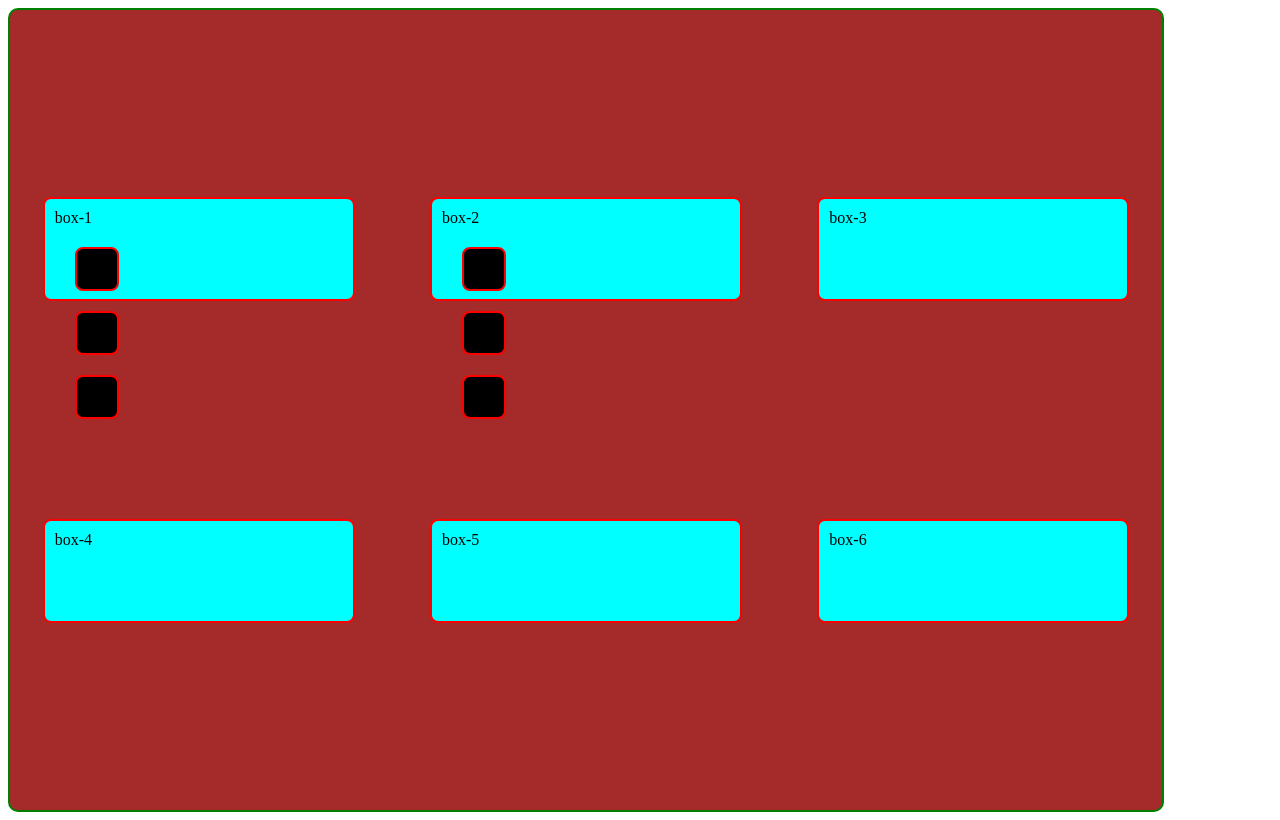
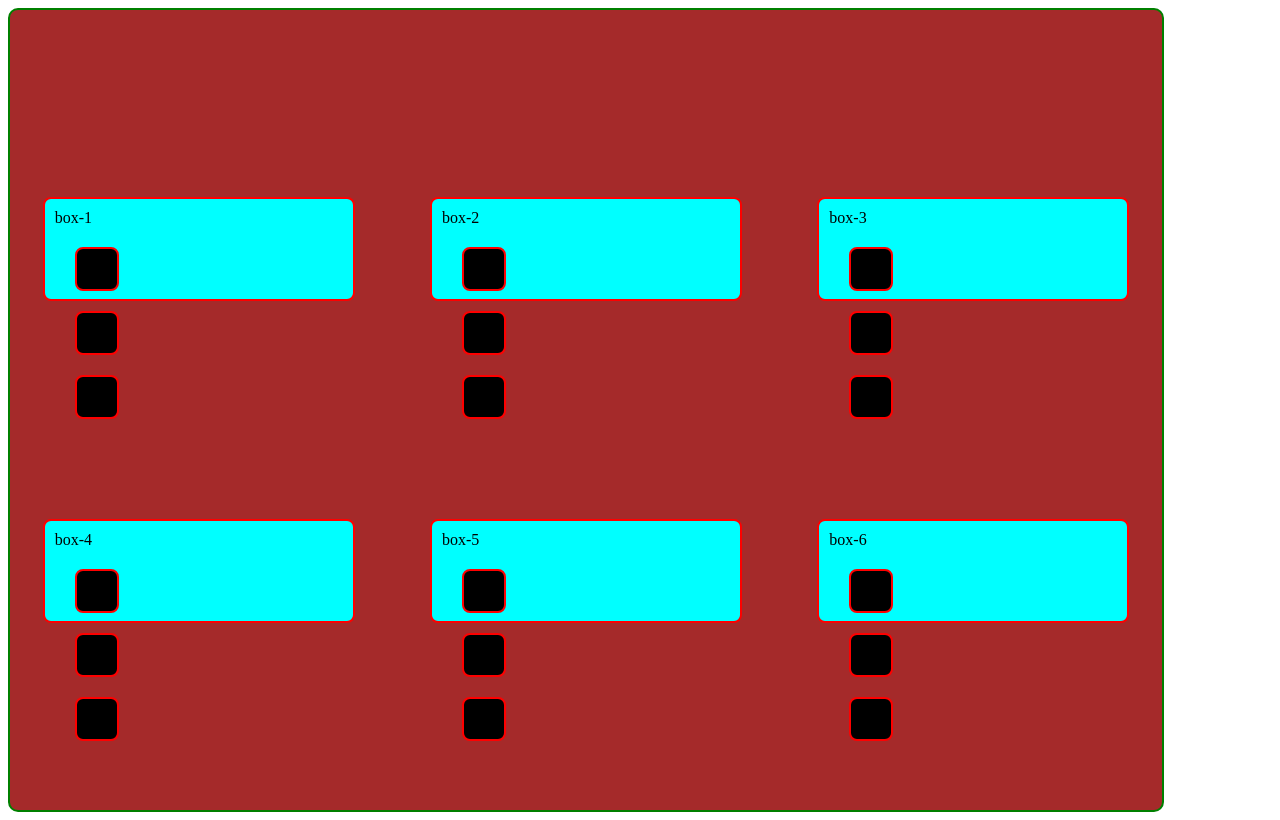
Before and after one commit to nikita150187/Flexbox_BEM, a plain HTML site: page index.html in a window 1280 px wide. Drawn offline with Linux system fonts and the light colour scheme.

Commit message:
added six boxes and sub boxes

```diff
--- a/index.html
+++ b/index.html
@@ -19,10 +19,27 @@
           <div class="box two-box"></div>
           <div class="box two-box"></div>
         </div>
-        <div class="box">box-3</div>
-        <div class="box">box-4</div>
-        <div class="box">box-5</div>
-        <div class="box">box-6</div>
+        <div class="box">box-3
+          <div class="box three-box"></div>
+          <div class="box three-box"></div>
+          <div class="box three-box"></div>
+        </div>
+
+        <div class="box">box-4
+          <div class="box four-box"></div>
+          <div class="box four-box"></div>
+          <div class="box four-box"></div>
+        </div>
+        <div class="box">box-5
+          <div class="box five-box"></div>
+          <div class="box five-box"></div>
+          <div class="box five-box"></div>
+        </div>
+        <div class="box">box-6
+          <div class="box six-box"></div>
+          <div class="box six-box"></div>
+          <div class="box six-box"></div>
+        </div>
 
   </div>
 </body>
--- a/style/flex.css
+++ b/style/flex.css
@@ -26,6 +26,7 @@
 .box-1{
   justify-content: flex-start;
   align-items: flex-end;
+  display: flex;
 }
 .one-box {
   display: flex;
@@ -33,10 +34,9 @@
   width: 20px;
   align-items: center;
   align-content: space-between;
-  background-color: black;
-  justify-content: flex-start;
+  background-color: black;}
 
-}
+
 .box-2{
   justify-content: center;
   align-items: center;
@@ -48,3 +48,68 @@
   align-content: space-between;
   background-color: black;
 }
+.box-3{
+  justify-content: flex-start;
+  align-items: flex-end;
+  display: flex;
+}
+.three-box {
+  display: flex;
+  height: 20px;
+  width: 20px;
+  align-items: center;
+  align-content: space-between;
+  background-color: black;
+}
+.box-4{
+  justify-content: flex-start;
+  align-items: flex-end;
+  display: flex;
+}
+.four-box {
+  display: flex;
+  height: 20px;
+  width: 20px;
+  align-items: center;
+  align-content: space-between;
+  background-color: black;
+}
+.box-5{
+  justify-content: flex-start;
+  align-items: flex-end;
+  display: flex;
+}
+.four-box {
+  display: flex;
+  height: 20px;
+  width: 20px;
+  align-items: center;
+  align-content: space-between;
+  background-color: black;
+}
+.box-5{
+  justify-content: flex-start;
+  align-items: flex-end;
+  display: flex;
+}
+.five-box {
+  display: flex;
+  height: 20px;
+  width: 20px;
+  align-items: center;
+  align-content: space-between;
+  background-color: black;
+}
+.box-6{
+  justify-content: flex-start;
+  align-items: flex-end;
+  display: flex;
+}
+.six-box {
+  display: flex;
+  height: 20px;
+  width: 20px;
+  align-items: center;
+  align-content: space-between;
+  background-color: black;
+}
```
